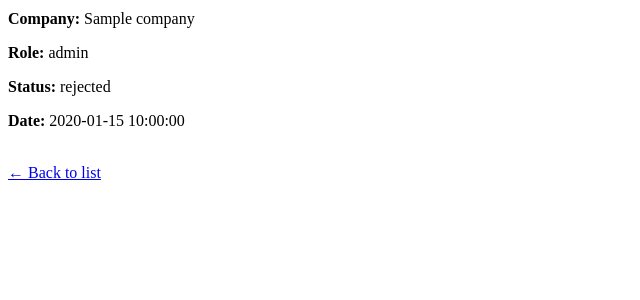
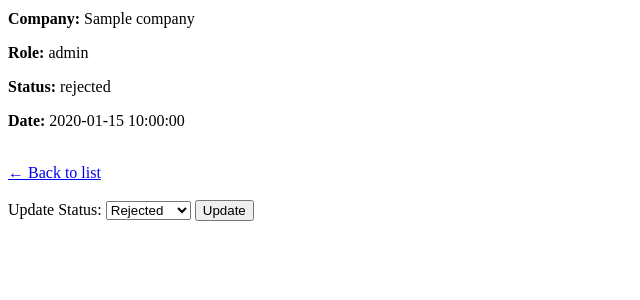
Before and after one commit to im-my-tea/resume-ai-crm, a FastAPI app: template templates/job_detail.html in a window 1280 px wide. Shown: the part 199-499 px from the top of the page, without its empty margins (0-640 px from the left). Run offline with FastAPI, Linux system fonts and the light colour scheme; the template is opened without the code that fills it: most values are stand-ins (such as "Sample title", 1, 10 or a date in 2020).

Commit message:
fix(templates): use job.id for detail links, align status options with backend schema

```diff
--- a/templates/index.html
+++ b/templates/index.html
@@ -16,7 +16,7 @@
     <tr>
         <td>{{ job.id }}</td>
         <td>
-            <a href="/jobs/{{ loop.index0 }}">
+            <a href="/jobs/{{ job.id }}">
                 {{ job.company }}
             </a>
         </td>
--- a/templates/job_detail.html
+++ b/templates/job_detail.html
@@ -14,4 +14,20 @@
 
 <a href="/">← Back to list</a>
 
+<br><br>
+
+<form method="post" action="/jobs/{{ job_id }}/update">
+    <label>Update Status:</label>
+
+    <select name="status">
+        <option value="generated" {% if job.status == "generated" %}selected{% endif %}>Generated</option>
+        <option value="applied" {% if job.status == "applied" %}selected{% endif %}>Applied</option>
+        <option value="interview" {% if job.status == "interview" %}selected{% endif %}>Interview</option>
+        <option value="rejected" {% if job.status == "rejected" %}selected{% endif %}>Rejected</option>
+        <option value="offer" {% if job.status == "offer" %}selected{% endif %}>Offer</option>
+    </select>
+
+    <button type="submit">Update</button>
+</form>
+
 {% endblock %}
```
